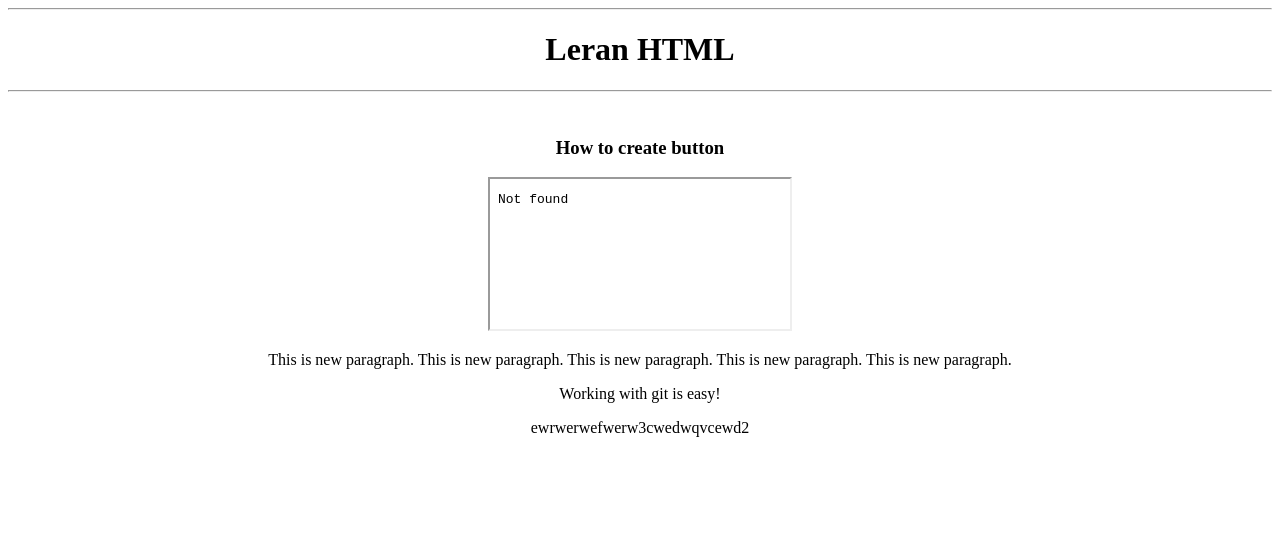
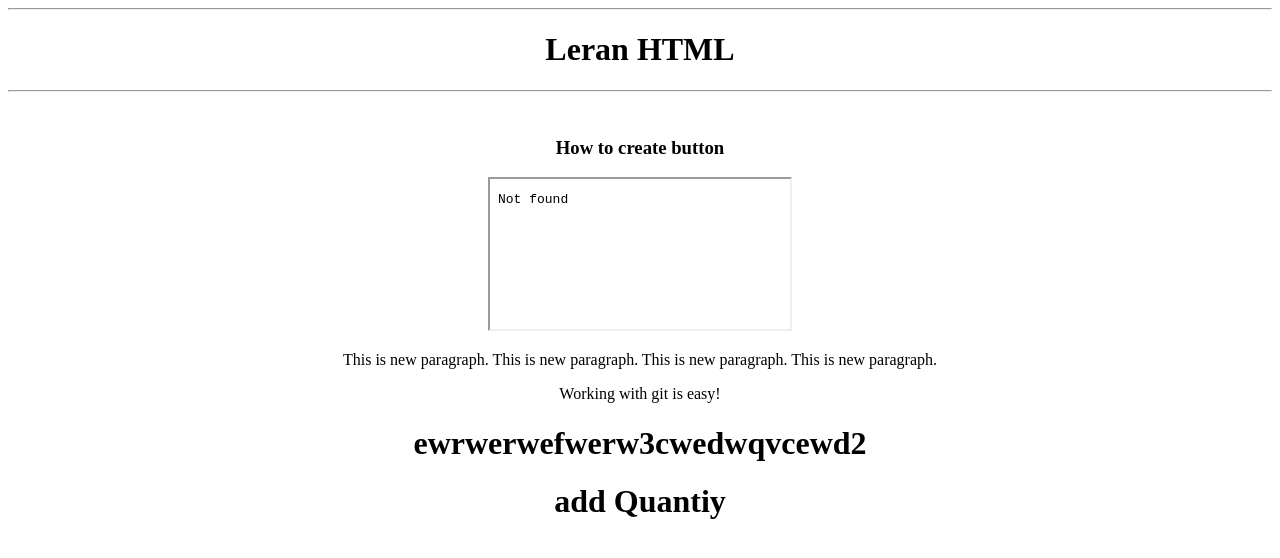
Before and after one commit to manojpujari40/GitGithubMasterClass2, a plain HTML site: page index.html in a window 1280 px wide. Drawn offline with Linux system fonts and the light colour scheme.

Commit message:
Add Header1

```diff
--- a/index.html
+++ b/index.html
@@ -25,11 +25,12 @@
             This is new paragraph.
             This is new paragraph.
             This is new paragraph.
-            This is new paragraph.
         </p>
         <div>
             <p>Working with git is easy!</p>
-            ewrwerwefwerw3cwedwqvcewd2
+            <h1>ewrwerwefwerw3cwedwqvcewd2 </h1>
+            <h1>add Quantiy</h1>
+
         </div>
     </body>
 </html>
```
